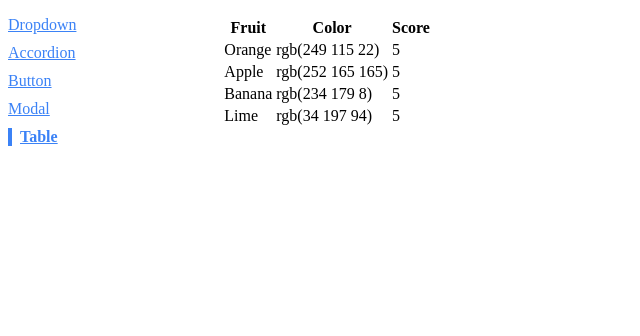
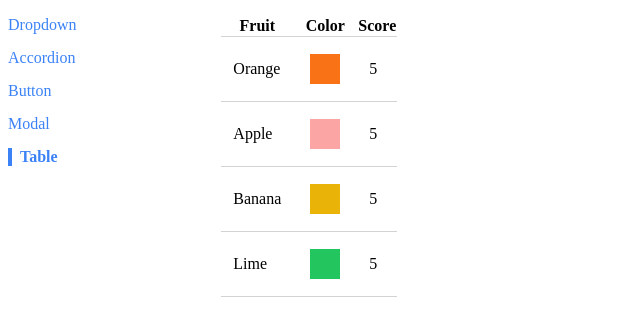
Before and after one commit to zzz-icy/comps, a React (Create React App) app: page /table in a window 1280 px wide. Shown: the top 336 px of the page, without its empty margins (0-640 px from the left). Built offline with nearby package versions, Linux system fonts and the light colour scheme.

Commit message:
more table styles

```diff
--- a/src/components/Sidebar.css
+++ b/src/components/Sidebar.css
@@ -7,5 +7,6 @@
 	align-items: start;
 }
 .link {
-	margin-bottom: 10px;
+	margin-bottom: 15px;
+	text-decoration: none;
 }
--- /dev/null
+++ b/src/components/Table.css
@@ -0,0 +1,16 @@
+table {
+	border-collapse: collapse;
+	/* table-layout: auto; */
+	border-spacing: 10px 10px;
+}
+
+td {
+	padding: 12px;
+}
+
+tr {
+	border-bottom-style: solid;
+	border-bottom-color: lightgray;
+	border-bottom-width: 1px;
+	padding: 12px;
+}
--- a/src/components/Table.tsx
+++ b/src/components/Table.tsx
@@ -1,4 +1,5 @@
 import React from "react"
+import "./Table.css"
 interface Props {
 	data: { name: string; color: string; score: number }[]
 }
@@ -19,7 +20,15 @@ function Table({ data }: Props) {
 					return (
 						<tr key={item.name}>
 							<td>{item.name}</td>
-							<td>{item.color}</td>
+							<td>
+								<div
+									style={{
+										backgroundColor: item.color,
+										margin: 5,
+										padding: 15,
+									}}
+								></div>
+							</td>
 							<td>{item.score}</td>
 						</tr>
 					)
```
